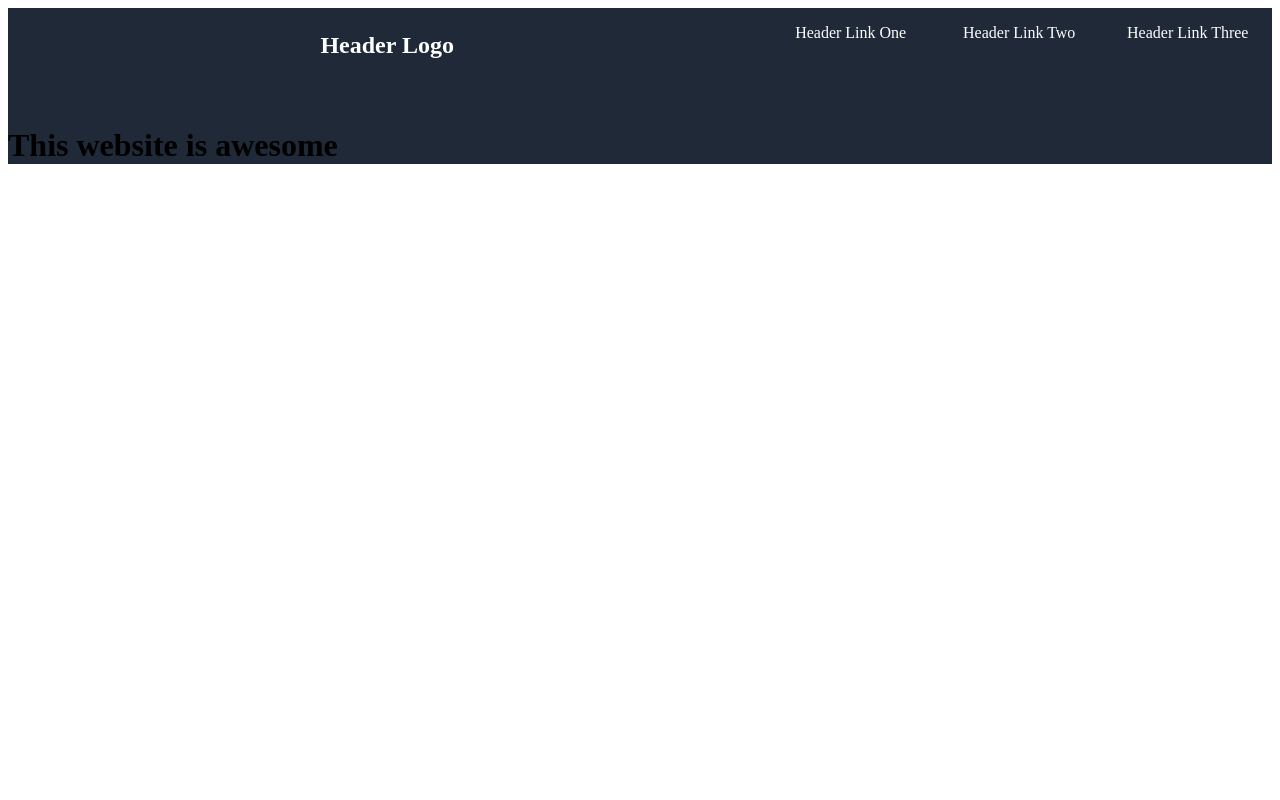
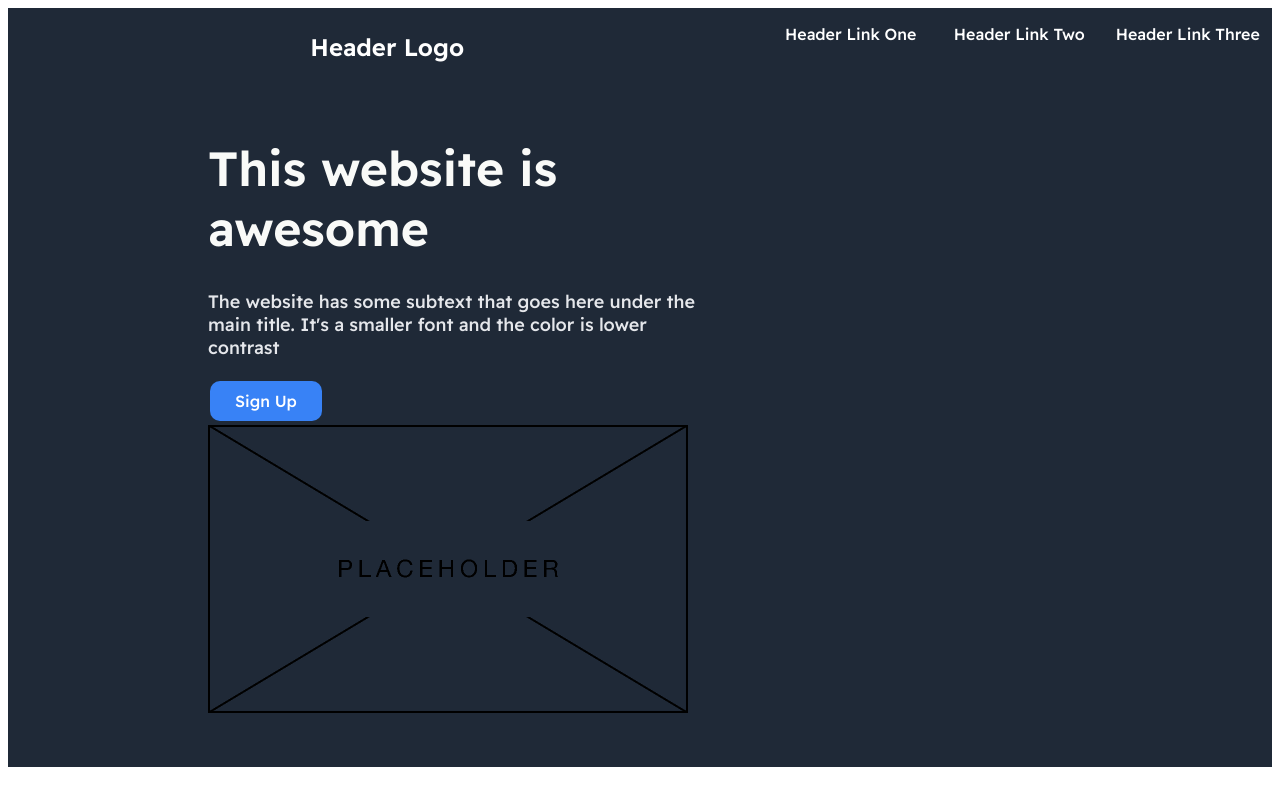
Before and after one commit to SuperMario229/landing-page, a plain HTML site: page index.html in a window 1280 px wide. Drawn offline with Linux system fonts and the light colour scheme.

Commit message:
Finish first section

```diff
--- a/index.html
+++ b/index.html
@@ -6,7 +6,7 @@
     <link rel="stylesheet" href="style.css">
 </head>
 <body>
-    <div class="first-section">
+    <div class="first-section-whole">
         <div class="top-bar">
             <p class="header-logo">Header Logo</p>
 
@@ -18,7 +18,17 @@
 
         </div>
 
-        <h1>This website is awesome</h1>
+        <div class="first-section">
+            <div class="text-and-button">
+                <h1 class="hero-main">This website is awesome</h1>
+                <p class="hero-secondary">The website has some subtext that goes here under the main title. It's a smaller font and the color is lower contrast</p>
+                <button class="signup">Sign Up</button>
+            </div>
+
+
+            <img src="placeholder.png">
+        </div>
+
     </div>
 </body>
 </html>
--- a/style.css
+++ b/style.css
@@ -1,5 +1,12 @@
-.first-section {
+@import url('https://fonts.googleapis.com/css2?family=Readex+Pro:wght@500;600&display=swap');
+
+* {
+    font-family: 'Readex Pro';
+}
+
+.first-section-whole {
     background-color: #1F2937;
+    padding-bottom: 50px;
 }
 
 .top-bar {
@@ -26,3 +33,37 @@
 .header-logo {
     font-weight: bold;
 }
+
+.first-section {
+    padding-left: 200px;
+}
+
+.text-and-button {
+    width: 500px;
+}
+
+.signup {
+    background-color: #3882F6;
+    border: none;
+    color: white;
+    padding-left: 25px;
+    padding-right: 25px;
+    padding-top: 10px;
+    padding-bottom: 10px;
+    text-align: center;
+    text-decoration: none;
+    display: inline-block;
+    font-size: 16px;
+    margin: 4px 2px;
+    border-radius: 10px;
+  }
+
+  .hero-main {
+    font-size: 48px;
+    color: #F9FAF8;
+  }
+
+  .hero-secondary {
+    font-size: 18px;
+    color: #E5E7Eb;
+  }
```
Also changed, not shown: placeholder.png (added).
